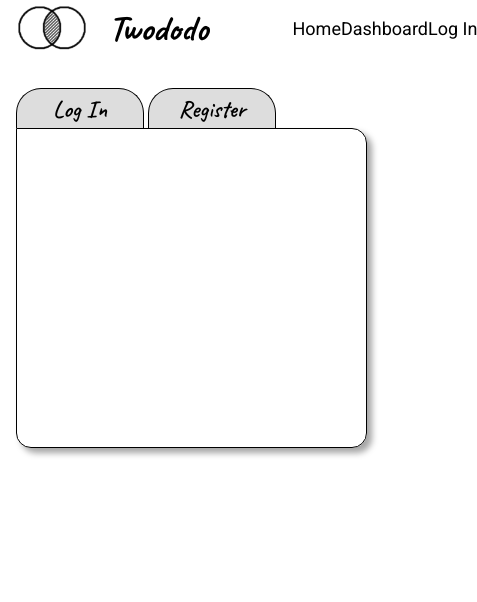
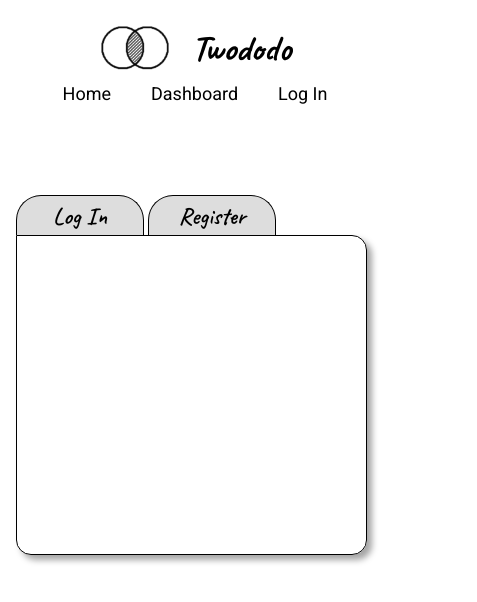
Before and after one commit to marnamrs/twododo, a Vue app: page /Auth in a window 390 px wide. Shown: the top 602 px of the page, 477 px wide, since content can reach past the window. Built offline with nearby package versions, Linux system fonts and the light colour scheme; no server answers.

Commit message:
add css to navbar and basic layout for dashboard

```diff
--- a/src/components/NavbarApp.vue
+++ b/src/components/NavbarApp.vue
@@ -10,16 +10,36 @@ export default {
 </script>
 
 <template>
-        <nav class="flex justify-between items-center h-[3.5rem]">
-                <div class="ml-4 flex justify-between items-center w-48">
+        <nav class="flex justify-between items-center h-[3.5rem] px-8 py-14">
+                <div id="logo-wrap" class="ml-4 flex justify-between items-center w-48">
                         <div><img src="../assets/images/logonavbar.png" class="h-[3rem]"></div>
                         <div class="caveat font-bold text-4xl">Twododo</div>
                 </div>
-                <div class="flex justify-between w-1/4 cursor-pointer">
-                        <router-link to="/" class="block roboto hover:text-gray-500 hover:drop-shadow-sm">Home</router-link>
-                        <router-link to="/Dashboard" class="block roboto hover:text-gray-500 hover:drop-shadow-sm">Dashboard</router-link>
-                        <router-link v-if="!this.userStore.isLogged" to="/Auth" class="block roboto hover:text-gray-500 whitespace-nowrap hover:drop-shadow-sm">Log In</router-link>
-                        <a v-else @click.once="this.userStore.logOff" class="block roboto hover:text-gray-500 whitespace-nowrap hover:drop-shadow-sm">Log Out</a>
+                <div class="flex justify-between cursor-pointer">
+                        <router-link to="/"
+                                class="block roboto px-5 hover:text-gray-500 hover:drop-shadow-sm">Home</router-link>
+                        <router-link to="/Dashboard"
+                                class="block roboto px-5 hover:text-gray-500 hover:drop-shadow-sm">Dashboard</router-link>
+                        <router-link v-if="!this.userStore.isLogged" to="/Auth"
+                                class="block roboto px-5 hover:text-gray-500 whitespace-nowrap hover:drop-shadow-sm">Log
+                                In</router-link>
+                        <a v-else @click.once="this.userStore.logOff"
+                                class="block roboto px-5 hover:text-gray-500 whitespace-nowrap hover:drop-shadow-sm">Log
+                                Out</a>
                 </div>
         </nav>
 </template>
+
+<style scoped>
+@media(max-width: 600px) {
+        nav {
+                flex-direction: column;
+                height: auto;
+                padding-top: 1rem;
+        }
+
+        #logo-wrap {
+                margin: .5rem auto;
+        }
+}
+</style>
--- a/src/views/DashboardView.vue
+++ b/src/views/DashboardView.vue
@@ -39,7 +39,7 @@ export default {
 
 <template>
 
-        <div class="w-1/3 mx-auto border rounded-md">
+        <div class="w-1/3 mx-auto border rounded-md mt-6">
                 <form @submit.prevent="addTask" class="">
                         <input type="text" v-model="title" placeholder="New task" class="border" required />
                         <select v-model="priority" required>
```
